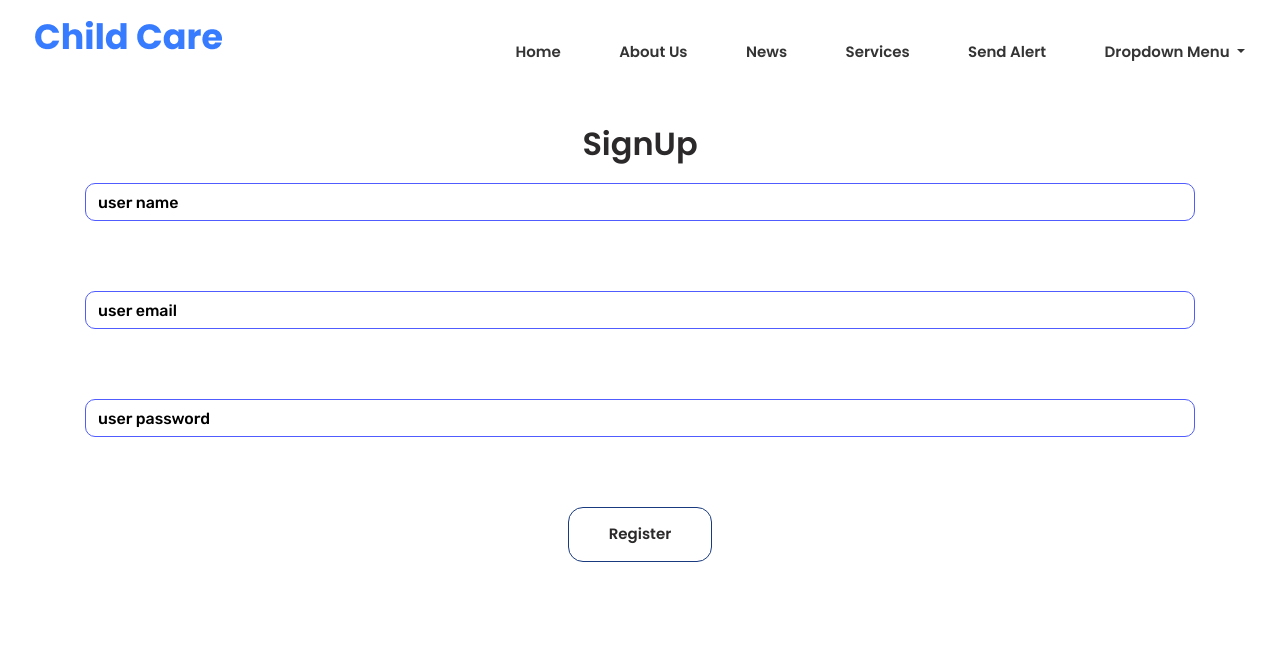
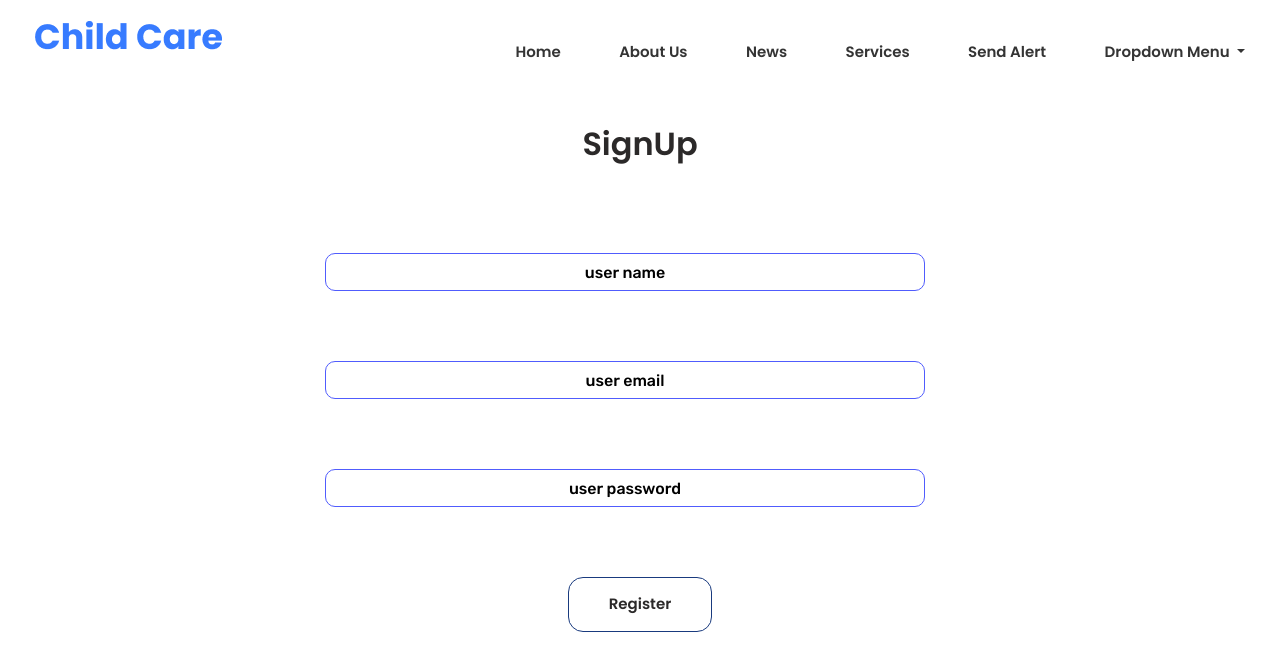
Before and after one commit to sayeeda27/Child_care, a CodeIgniter app: page /child_care/ in a window 1280 px wide. Shown: the top 671 px of the page. Run offline with CodeIgniter, Linux system fonts and the light colour scheme.

Commit message:
signup style updated

```diff
--- a/application/views/reg-log.php
+++ b/application/views/reg-log.php
@@ -7,7 +7,7 @@
         </div>
       </div>
     </div>
-     <div class="reg-form">
+     <div class="reg-form ">
        <?php
           if($this->session->flashdata('message')){
             echo '<div class="alert alert-succeess">
--- a/assets/css/style.css
+++ b/assets/css/style.css
@@ -321,14 +321,20 @@ ul.footer-link li a{
    padding-bottom: 30px;
    text-transform: capitalize;
 }
+.reg-form{
+    padding-top: 70px;
+
+}
 .reg-form input{
     margin-bottom: 70px;
     border-radius: 10px;
     border-color:#505cfd;
+    width: 600px;
+    margin-left: 240px;
 }
 .reg-form input::placeholder{
     color: #000;
-    margin-left: 10px;
+    text-align: center;
 }
 .reg-form .reg-btn{
    margin-left: 500px;
```
